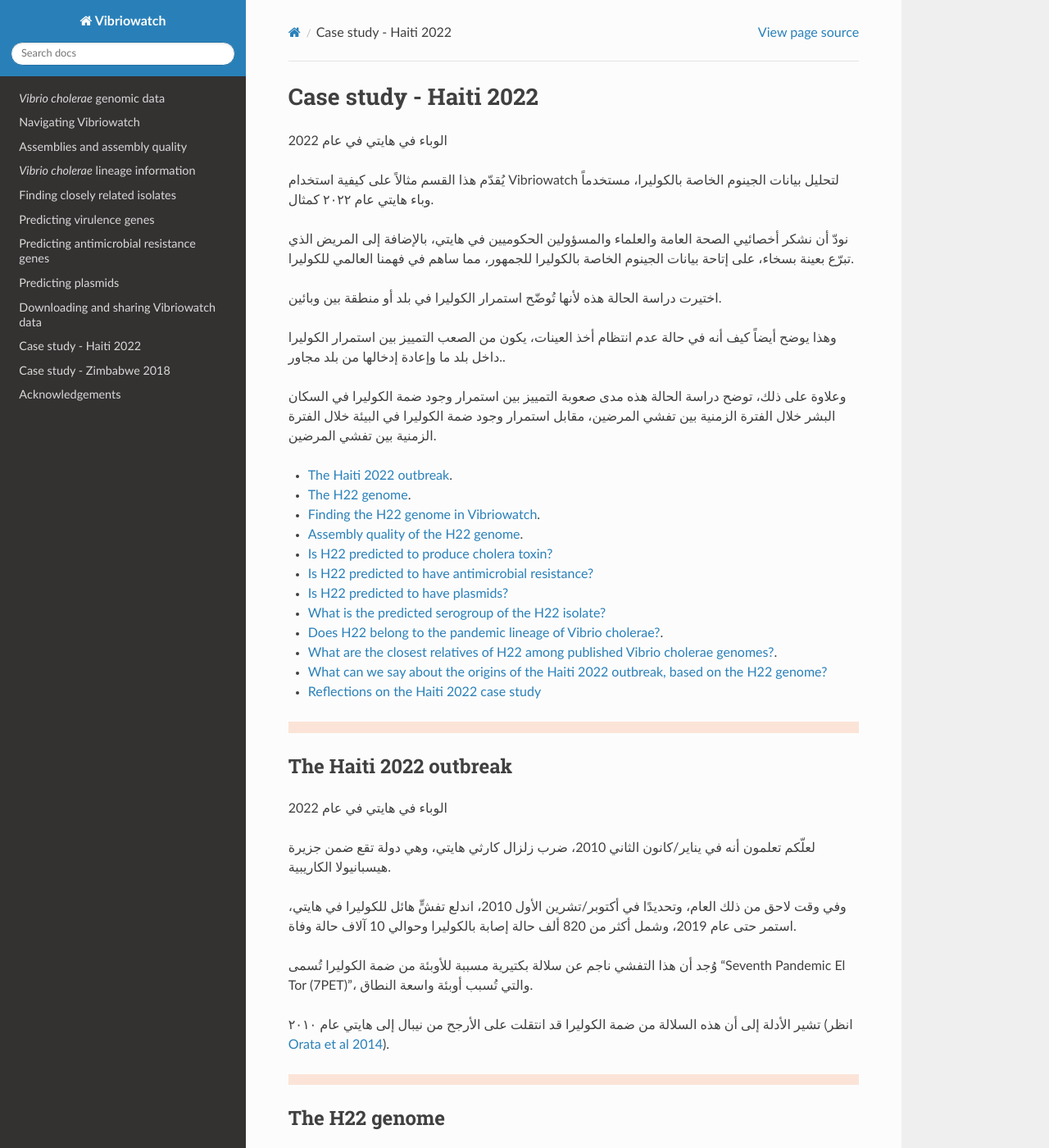
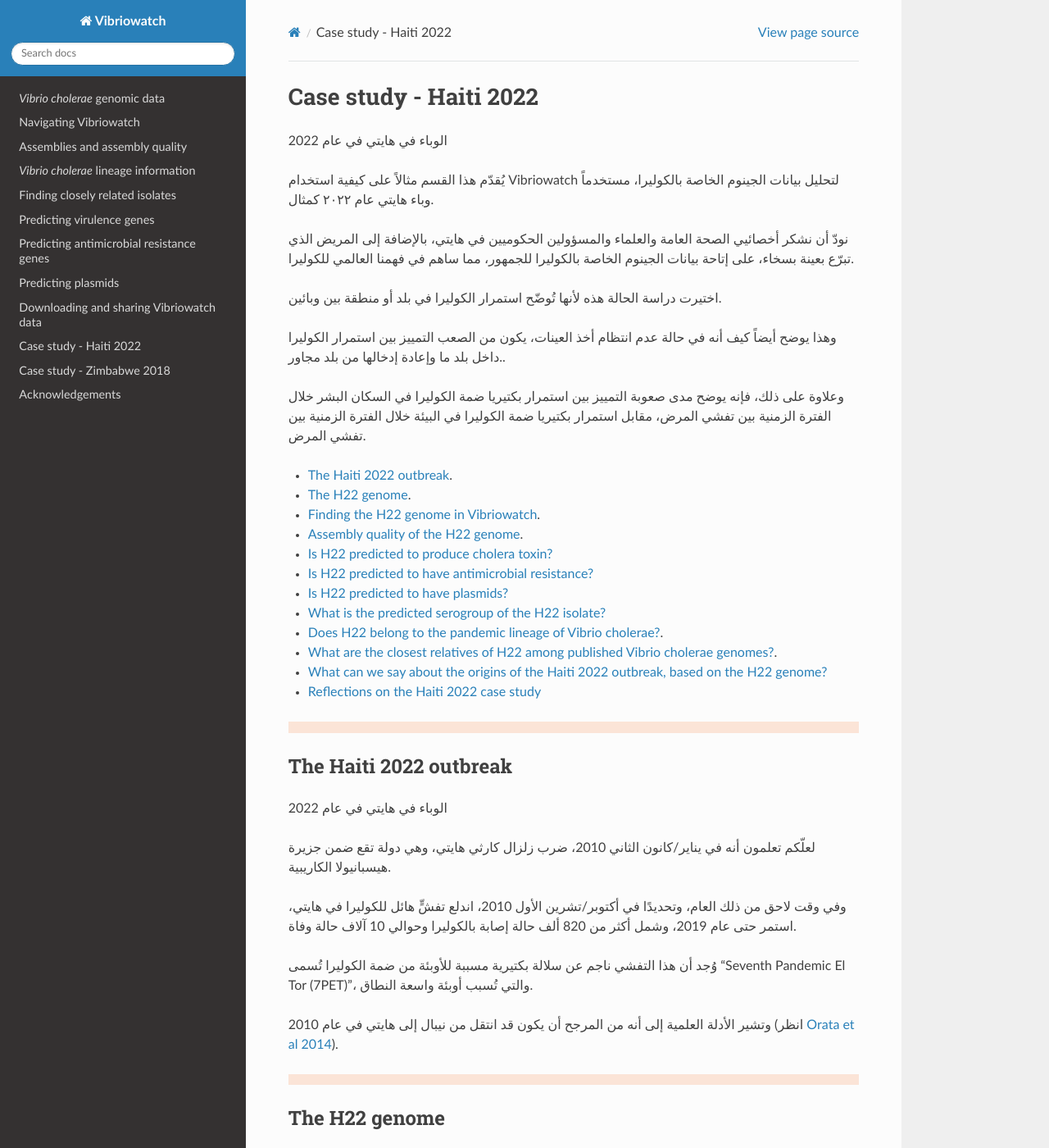
Before and after one commit to avrilcoghlan/vibriowatch, a Sphinx documentation site: the page built from docs/source/haiti_arabic.rst, in a window 1280 px wide and 1400 px high. Shown: the whole window at 82% size. Built offline with Sphinx 7.4.7 and the Read the Docs theme 3.1.0, drawn with Linux system fonts in a browser that asks for light colours.

Commit message:
Update haiti_arabic.rst

```diff
--- a/docs/source/haiti_arabic.rst
+++ b/docs/source/haiti_arabic.rst
@@ -11,7 +11,7 @@ Case study - Haiti 2022
 
 وهذا يوضح أيضاً كيف أنه في حالة عدم انتظام أخذ العينات، يكون من الصعب التمييز بين استمرار الكوليرا داخل بلد ما وإعادة إدخالها من بلد مجاور..
 
-وعلاوة على ذلك، توضح دراسة الحالة هذه مدى صعوبة التمييز بين استمرار وجود ضمة الكوليرا في السكان البشر خلال الفترة الزمنية بين تفشي المرضين، مقابل استمرار وجود ضمة الكوليرا في البيئة خلال الفترة الزمنية بين تفشي المرضين.
+وعلاوة على ذلك، فإنه يوضح مدى صعوبة التمييز بين استمرار بكتيريا ضمة الكوليرا في السكان البشر خلال الفترة الزمنية بين تفشي المرض، مقابل استمرار بكتيريا ضمة الكوليرا في البيئة خلال الفترة الزمنية بين تفشي المرض.
 
 * `The Haiti 2022 outbreak`_.
 * `The H22 genome`_.
@@ -40,7 +40,7 @@ The Haiti 2022 outbreak
 
 وُجد أن هذا التفشي ناجم عن سلالة بكتيرية مسببة للأوبئة من ضمة الكوليرا تُسمى "Seventh Pandemic El Tor (7PET)"، والتي تُسبب أوبئة واسعة النطاق.
 
-تشير الأدلة إلى أن هذه السلالة من ضمة الكوليرا قد انتقلت على الأرجح من نيبال إلى هايتي عام ٢٠١٠ (انظر `Orata et al 2014`_).
+وتشير الأدلة العلمية إلى أنه من المرجح أن يكون قد انتقل من نيبال إلى هايتي في عام 2010 (انظر `Orata et al 2014`_).
 
 .. _Orata et al 2014: https://pubmed.ncbi.nlm.nih.gov/24699938/
 
```
